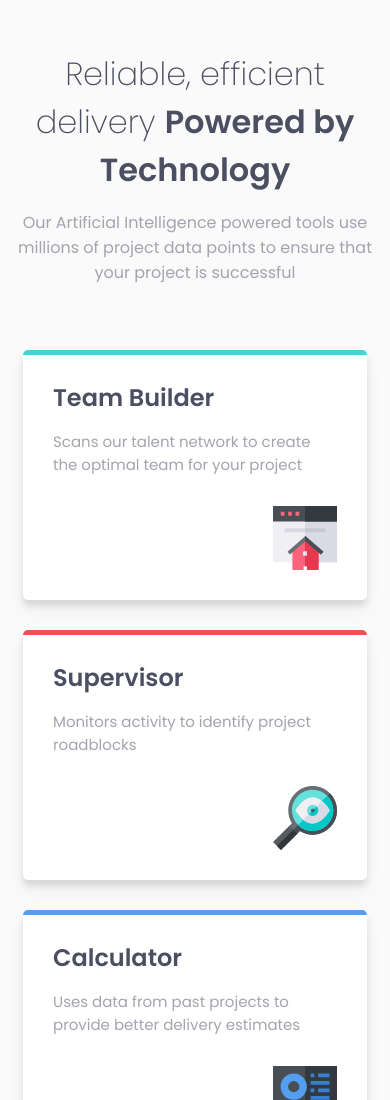
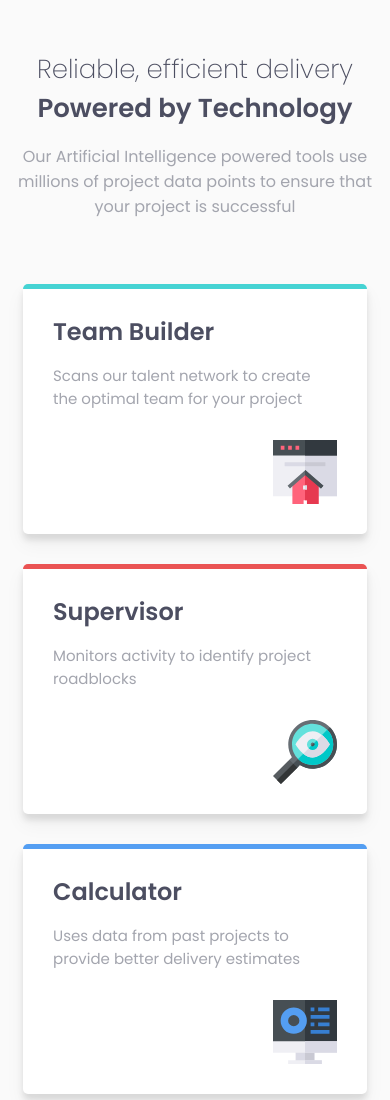
Before and after one commit to Anagho/Four-Card-Feature-Section, a plain HTML site: page index.html in a window 390 px wide. Shown: the top 1100 px of the page. Drawn offline with Linux system fonts and the light colour scheme.

Commit message:
New changes

```diff
--- a/index.html
+++ b/index.html
@@ -19,7 +19,7 @@
   <body>
     <header>
       <h1>
-        Reliable, efficient delivery
+        Reliable, efficient delivery <br>
         <span class="strong">Powered by Technology</span>
       </h1>
       <p>
@@ -30,7 +30,6 @@
 
     <main>
       <section class="container">
-
         <div class="box box-cyan box-push">
           <h2>Team Builder</h2>
           <p>
--- a/style.css
+++ b/style.css
@@ -97,6 +97,9 @@ footer {
 }
 
 @media (max-width: 775px) {
+    h1 {
+        font-size: 26px;
+    }
     .box-push {
         transform: translateY(0);
     }
```
